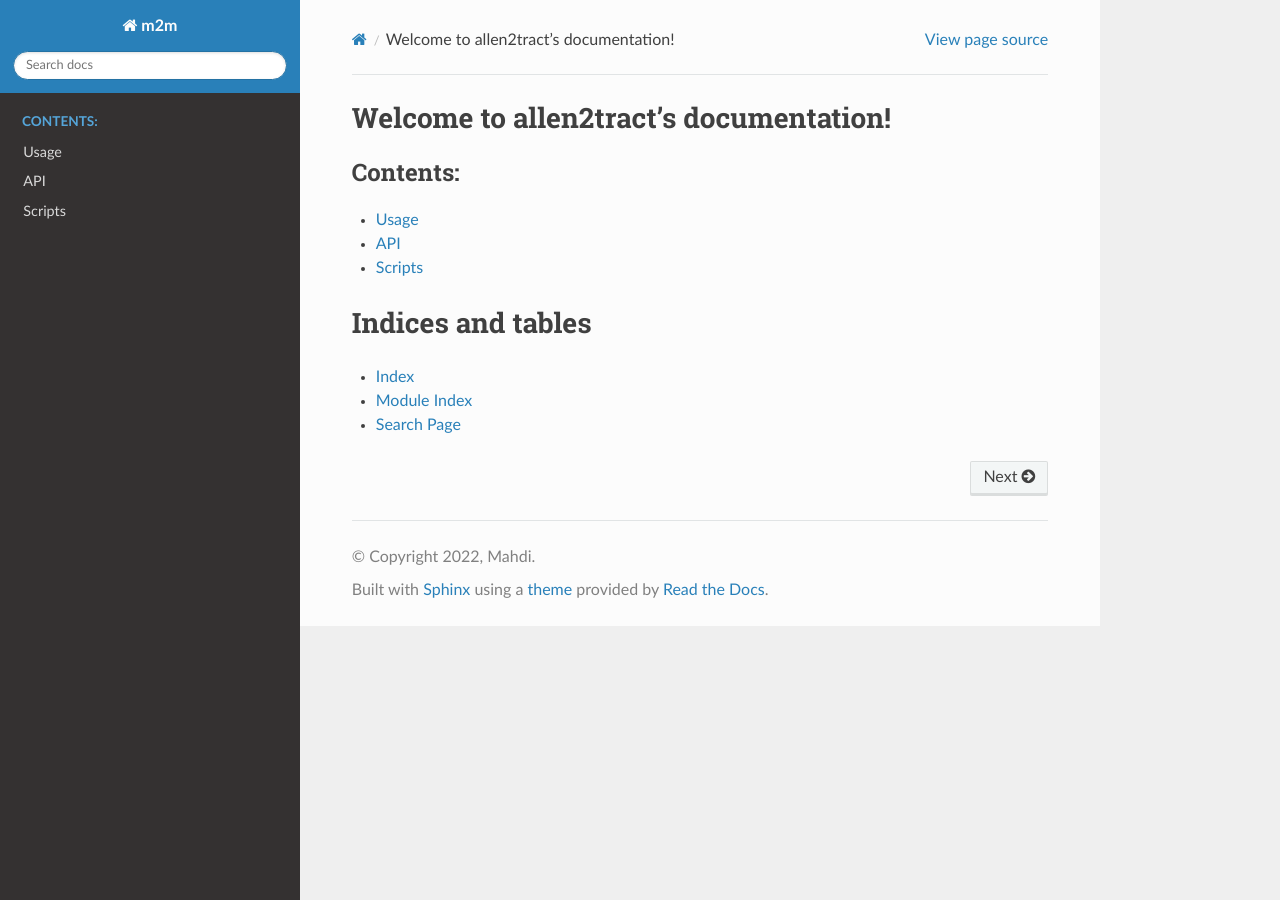
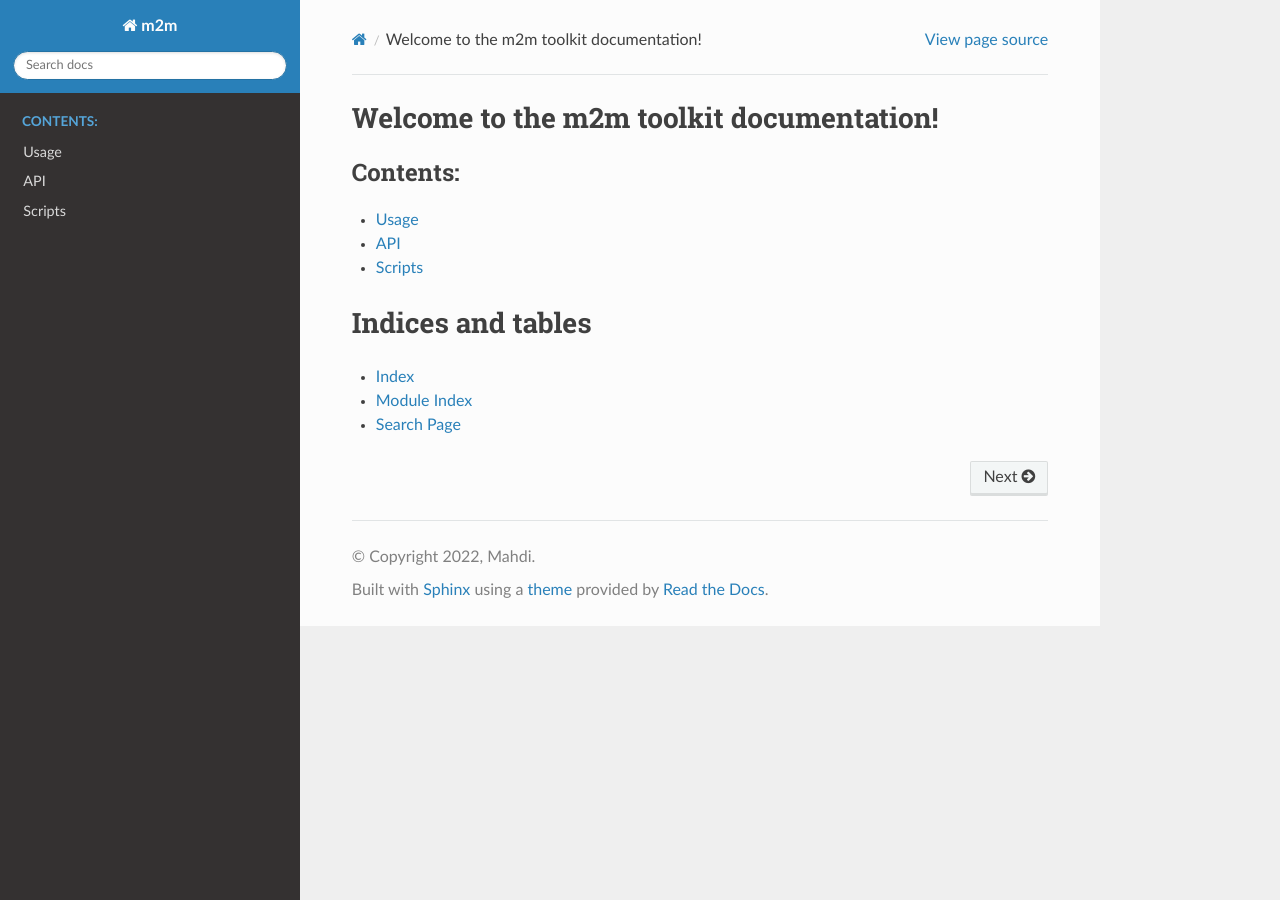
Before and after one commit to linum-uqam/m2m, a Sphinx documentation site: the page built from docs/index.rst, in a window 1280 px wide. Built offline with Sphinx 7.4.7 and the Read the Docs theme 2.0.0, drawn with Linux system fonts in a browser that asks for light colours; pages that are not in the unit, such as notebooks, are missing from menus.

Commit message:
Updating the documentation (module name change)

```diff
--- a/docs/api.rst
+++ b/docs/api.rst
@@ -14,6 +14,11 @@ m2m.control.py
 
 .. automodule:: m2m.control
    :members:
+
+m2m.data.py
+
+.. automodule:: m2m.data
+    :members:
 
 m2m.streamlines.py
 --------------------------
--- a/docs/index.rst
+++ b/docs/index.rst
@@ -1,9 +1,9 @@
-.. allen2tract documentation master file, created by
+.. m2m documentation master file, created by
    sphinx-quickstart on Fri Oct 28 21:53:50 2022.
    You can adapt this file completely to your liking, but it should at least
    contain the root `toctree` directive.
 
-Welcome to allen2tract's documentation!
+Welcome to the m2m toolkit documentation!
 =======================================
 
 .. toctree::
--- a/docs/scripts.rst
+++ b/docs/scripts.rst
@@ -9,3 +9,4 @@ Scripts
     scripts/m2m_tract_filter
     scripts/m2m_import_proj_density
     scripts/m2m_import_tract
+    scripts/m2m_transform_tractogram
```
Also changed, not shown: docs/scripts/allen_compute_transform_matrix.rst (deleted, +0 -8 lines), docs/scripts/allen_crossing_finder.rst (deleted, +0 -8 lines), docs/scripts/allen_import_proj_density.rst (deleted, +0 -8 lines), docs/scripts/allen_import_tract.rst (deleted, +0 -8 lines), docs/scripts/allen_tract_filter.rst (deleted, +0 -8 lines), docs/scripts/m2m_compute_transform_matrix.rst (added, +8 -0 lines), docs/scripts/m2m_crossing_finder.rst (added, +8 -0 lines), docs/scripts/m2m_import_proj_density.rst (added, +8 -0 lines), docs/scripts/m2m_import_tract.rst (added, +8 -0 lines), docs/scripts/m2m_tract_filter.rst (added, +8 -0 lines), docs/scripts/m2m_transform_tractogram.rst (added, +8 -0 lines).
